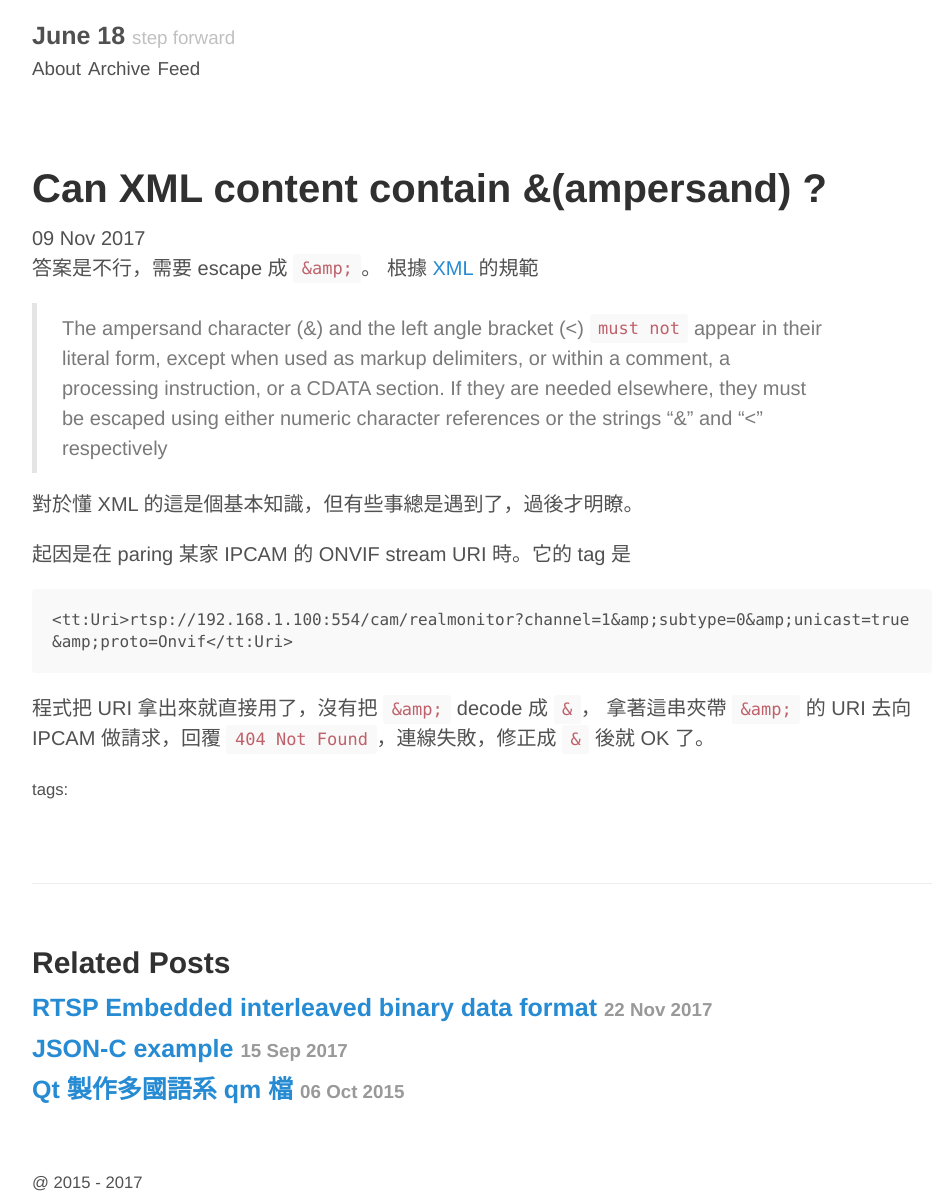
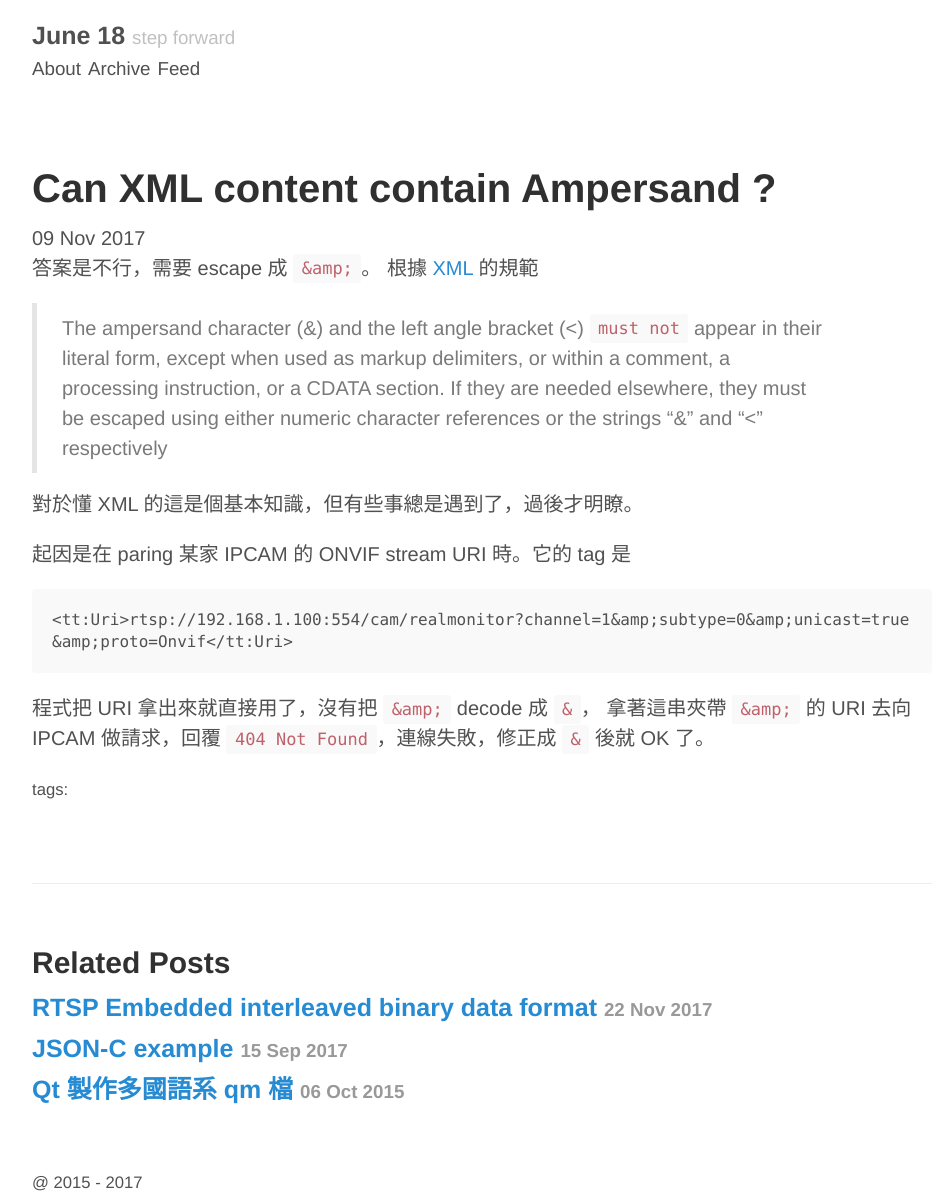
Before and after one commit to lightDer/lightder.github.io, a Jekyll site: the page built from _posts/2017-11-09-can-xml-content-contain-ampersand.md, in a window 1280 px wide. Shown: the whole page, without its empty margins (158-1099 px from the left). Built offline with Jekyll 4.4.1, drawn with Linux system fonts in a browser that asks for light colours.

```diff
--- a/_posts/2017-11-09-can-xml-content-contain-ampersand.md
+++ b/_posts/2017-11-09-can-xml-content-contain-ampersand.md
@@ -1,6 +1,6 @@
 ---
 layout: post
-title: Can XML content contain &(ampersand) ?
+title: Can XML content contain Ampersand ?
 ---
 
 答案是不行，需要 escape 成 `&amp;`。
```
